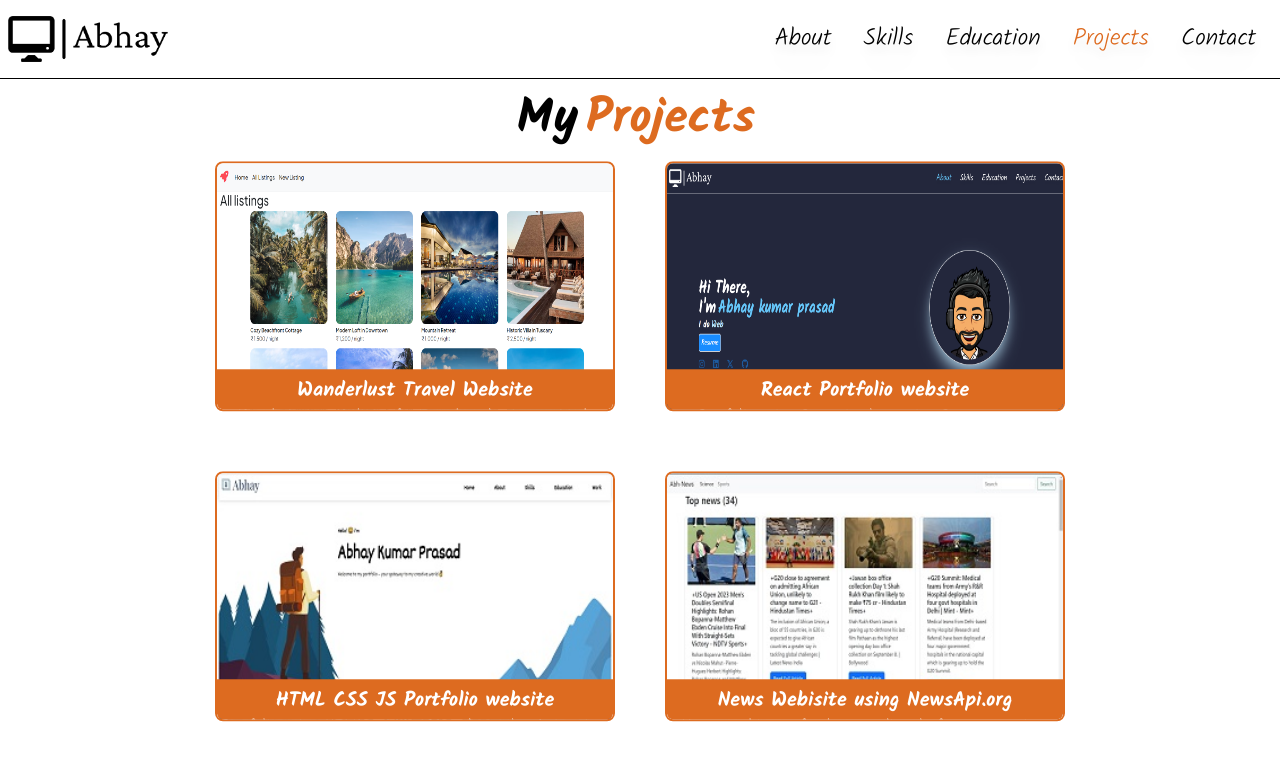
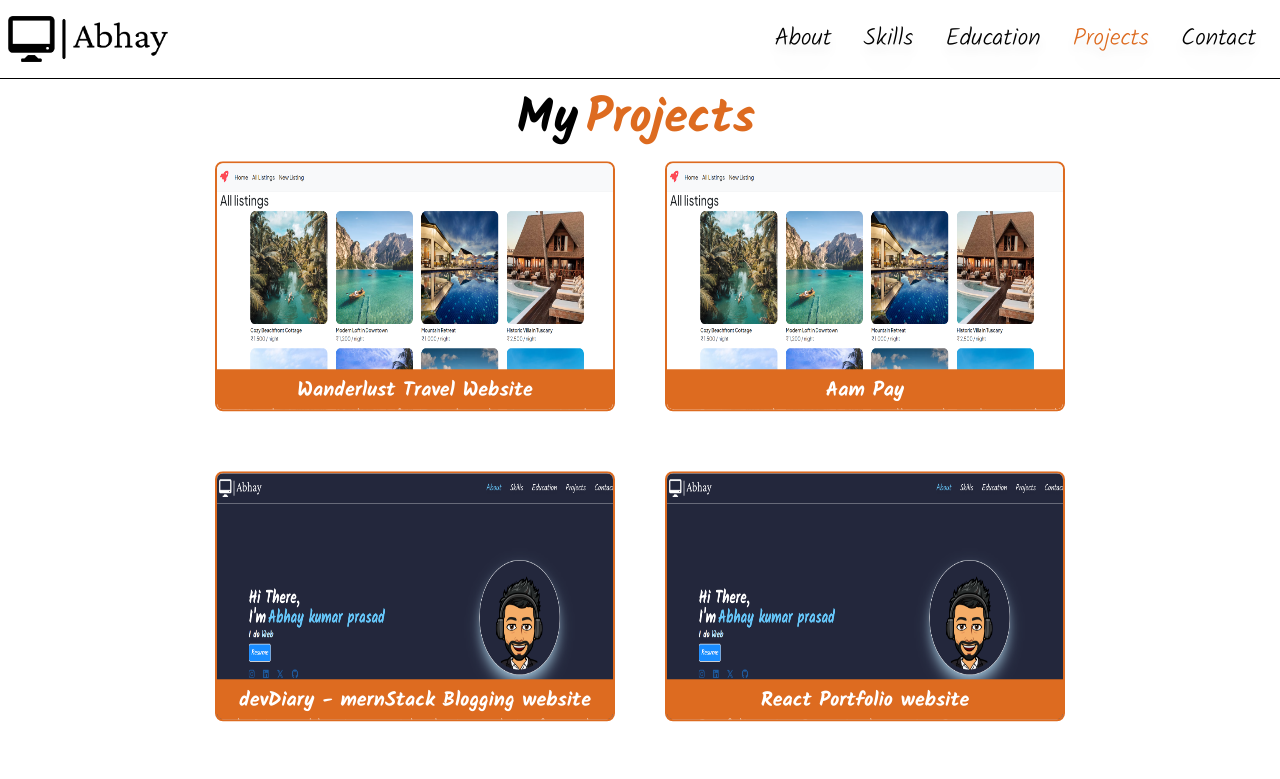
Before and after one commit to abhayprasad565/portfolio-React, a React (Vite) app: page /projects in a window 1280 px wide. Shown: the top 779 px of the page. Built offline with nearby package versions, Linux system fonts and the light colour scheme.

Commit message:
Update Projects.jsx

```diff
--- a/src/Components/Projects/Projects.jsx
+++ b/src/Components/Projects/Projects.jsx
@@ -15,6 +15,20 @@ const Projects = (props) => {
             des: "WanderLust - Website for Travel enthusiasts , Made using MERN stack with mongoDB as DB , node.js for backend",
             lag: "MERN Stack",
             link: "https://github.com/abhayprasad565/WanderLust-Travel-Website"
+        },
+        {
+            name: "Aam Pay",
+            img: wanderlust,
+            des: "AamPay is a robust payments wallet web application built using the MERN (MongoDB, Express.js, React, Node.js) stack. It is designed to implement secure and efficient transactions, ensuring a seamless user experience.",
+            lag: "MERN Stack",
+            link: "https://github.com/abhayprasad565/paytmClone01"
+        },
+         {
+            name: "devDiary - mernStack Blogging website",
+            img: reactPort,
+            des: "devDiary - blogging , article sharing website for geeks and every other community , made with ❤️ by Abhay Kumar Prasad ",
+            lag: "MERN STACK",
+            link: "https://github.com/abhayprasad565/devDiary"
         },
         {
             name: "React Portfolio website",
```
